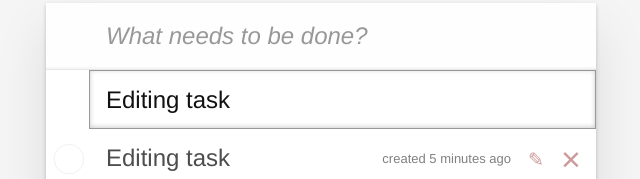
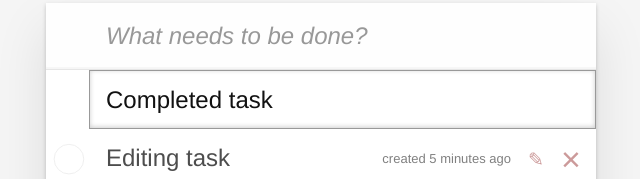
Before and after one commit to vladkoem01-coder/TO-DO-APP, a React (Vite) app: page / in a window 1280 px wide. Both pictures are taken after a click on the button 855 px from the left and 227 px from the top of the page. Shown: the part 127-306 px from the top of the page, without its empty margins (319-959 px from the left). Built offline with nearby package versions, Linux system fonts and the light colour scheme.

Commit message:
feat: Enter

```diff
--- a/src/Task.tsx
+++ b/src/Task.tsx
@@ -13,6 +13,7 @@ function Task(
   TaskProps) {
 
     const [editing, setEditing] = useState(false);
+    const [editedText, setEditedText] = useState(description)
 
   return (
     <li className={
@@ -48,7 +49,13 @@ function Task(
       <input
         type="text"
         className="edit"
-        defaultValue="Editing task"
+        value={editedText}
+        onChange={(e) => setEditedText(e.target.value)}
+        onKeyDown={(e) => {
+  if (e.key === 'Enter') {
+    onEdit(id, editedText);
+    setEditing(false);
+  }}}
       />
     </li>
   );
```
